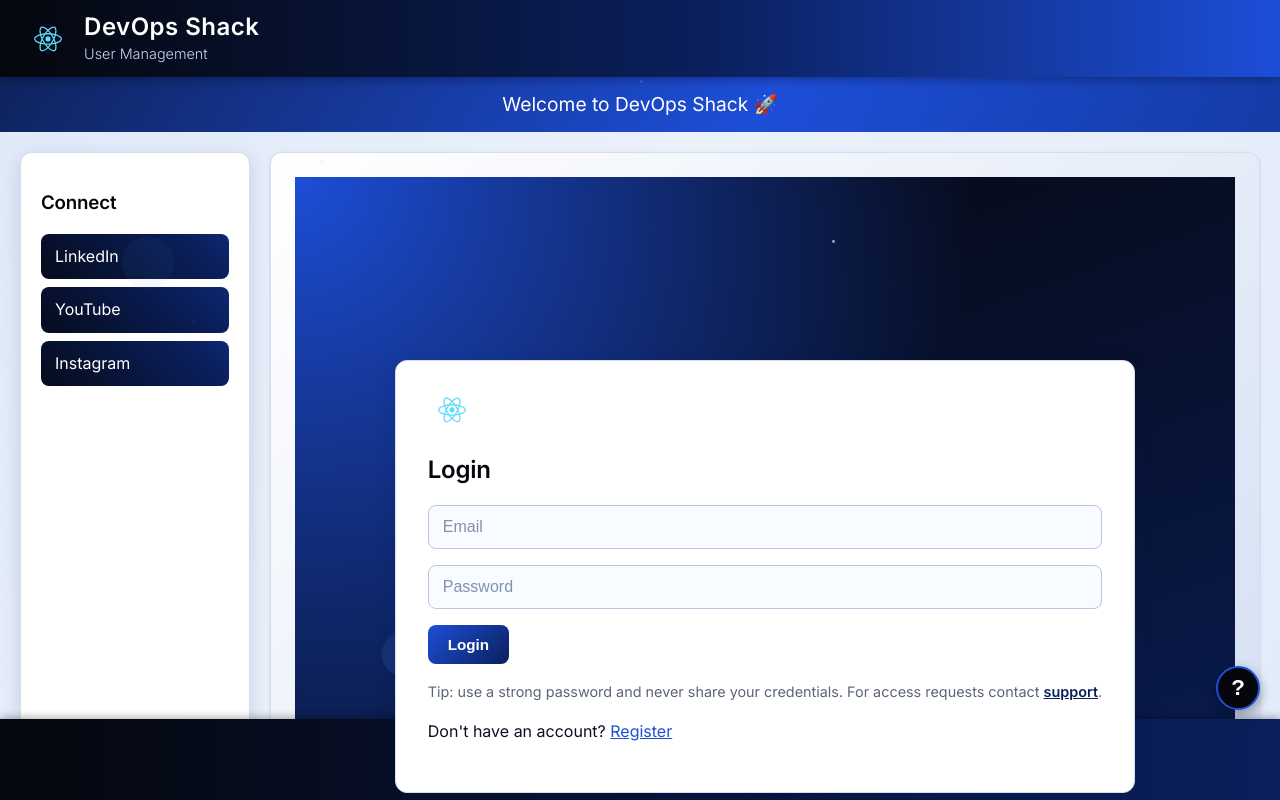
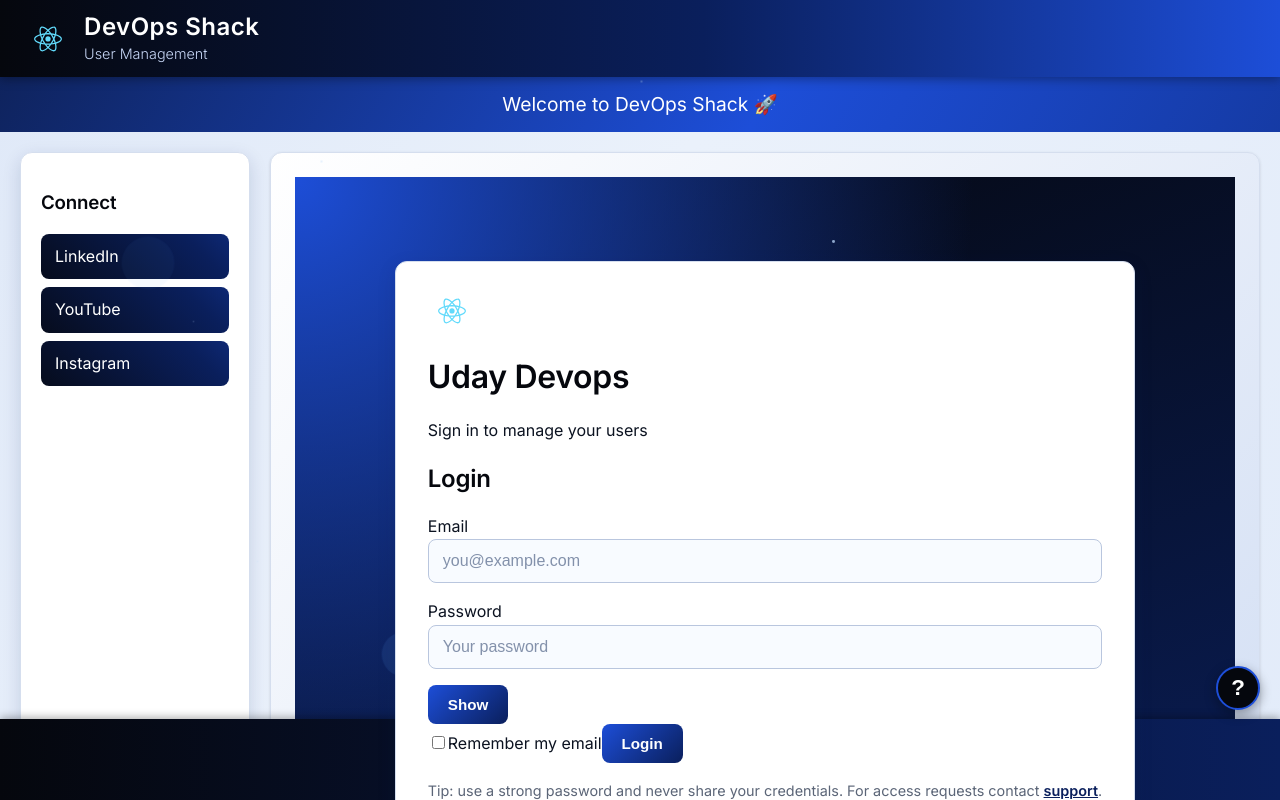
Before and after one commit to Uday-Kumar033/Project-DevSecOps-3Tier, a React (Create React App) app in the folder client/: page / in a window 1280 px wide. Shown: the top 800 px of the page. Built offline with nearby package versions, Linux system fonts and the light colour scheme.

Commit message:
Refactor Login component to remember email

```diff
--- a/client/src/pages/Login.js
+++ b/client/src/pages/Login.js
@@ -1,3 +1,4 @@
+// src/pages/Login.js
 import React, { useState, useContext } from 'react';
 import { AuthContext } from '../context/AuthContext';
 import { useNavigate, Link } from 'react-router-dom';
@@ -6,51 +7,116 @@
 function Login() {
   const { login } = useContext(AuthContext);
   const navigate = useNavigate();
-  const [form, setForm] = useState({ email: '', password: '' });
+
+  // Pre-fill email if the user chose "Remember my email" last time
+  const savedEmail = (() => {
+    try {
+      return localStorage.getItem('rememberedEmail') || '';
+    } catch {
+      return '';
+    }
+  })();
+
+  const [form, setForm] = useState({ email: savedEmail, password: '' });
   const [error, setError] = useState('');
+  const [loading, setLoading] = useState(false);
+  const [showPassword, setShowPassword] = useState(false);
+  const [remember, setRemember] = useState(Boolean(savedEmail));
 
   const handleChange = e => setForm({ ...form, [e.target.name]: e.target.value });
 
   const handleSubmit = async e => {
     e.preventDefault();
+    setError('');
+    setLoading(true);
     try {
       await login(form.email, form.password);
+      try {
+        if (remember) localStorage.setItem('rememberedEmail', form.email);
+        else localStorage.removeItem('rememberedEmail');
+      } catch {
+        /* storage unavailable – ignore */
+      }
       navigate('/dashboard');
     } catch (err) {
       setError(err.response?.data?.message || 'Login failed');
+    } finally {
+      setLoading(false);
     }
   };
 
   return (
     <div className="login-page">
-      <div className="container fade-in">
+      <div className="container login-card fade-in">
+        <div className="login-brand">
           <img src={logo} alt="logo" className="logo" />
-        <h2>Login</h2>
-        {error && <p className="error">{error}</p>}
+          <h1 className="login-brand-name">Uday Devops</h1>
+          <p className="login-brand-sub">Sign in to manage your users</p>
+        </div>
+
+        <h2 className="login-heading">Login</h2>
+        {error && (
+          <p className="error" role="alert">
+            {error}
+          </p>
+        )}
+
         <form onSubmit={handleSubmit}>
+          <label className="field-label" htmlFor="email">Email</label>
           <input
+            id="email"
             className="form-field"
             type="email"
             name="email"
-            placeholder="Email"
+            placeholder="you@example.com"
+            value={form.email}
             onChange={handleChange}
+            autoComplete="email"
             required
           />
+
+          <label className="field-label" htmlFor="password">Password</label>
+          <div className="password-wrap">
             <input
+              id="password"
               className="form-field"
-            type="password"
+              type={showPassword ? 'text' : 'password'}
               name="password"
-            placeholder="Password"
+              placeholder="Your password"
+              value={form.password}
               onChange={handleChange}
+              autoComplete="current-password"
               required
             />
-          <button type="submit">Login</button>
+            <button
+              type="button"
+              className="toggle-pass"
+              onClick={() => setShowPassword(s => !s)}
+              aria-label={showPassword ? 'Hide password' : 'Show password'}
+            >
+              {showPassword ? 'Hide' : 'Show'}
+            </button>
+          </div>
+
+          <label className="remember-row">
+            <input
+              type="checkbox"
+              checked={remember}
+              onChange={e => setRemember(e.target.checked)}
+            />
+            Remember my email
+          </label>
+
+          <button type="submit" className="login-submit" disabled={loading}>
+            {loading ? 'Signing in…' : 'Login'}
+          </button>
         </form>
+
         <div className="login-tip">
           Tip: use a strong password and never share your credentials. For access
           requests contact <a href="mailto:8294179632uk@gmail.com">support</a>.
         </div>
-        <p>
+        <p className="login-switch">
           Don't have an account? <Link to="/register">Register</Link>
         </p>
       </div>
```
Lines whose indentation alone changed are shown as unchanged.
